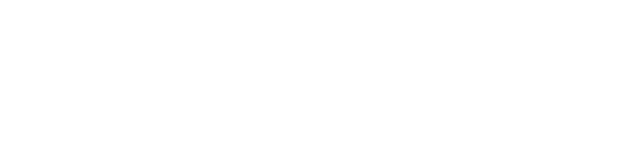
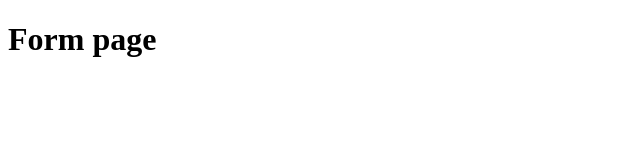
Before and after one commit to thanhbk55/page, a plain HTML site: page form.html in a window 1280 px wide. Shown: the whole page, without its empty margins (0-640 px from the left). Drawn offline with Linux system fonts and the light colour scheme.

Commit message:
Update form.html

```diff
--- a/form.html
+++ b/form.html
@@ -10,6 +10,7 @@
   <!-- End Google Tag Manager -->
   </head>
   <body>
+    <h1>Form page</h1>
     <div id="iframe-container"></div>
   </body>
 </html>
```
